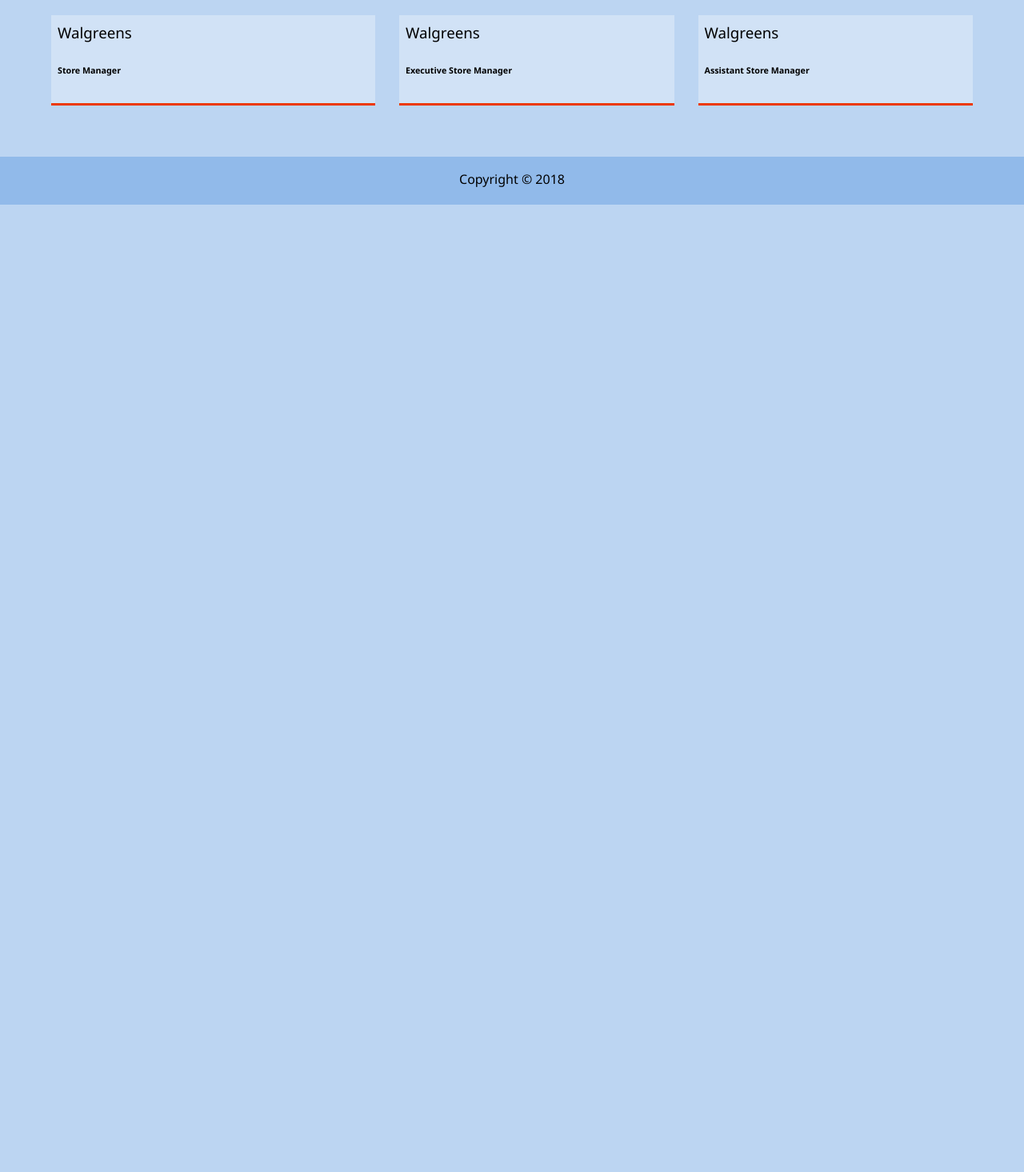
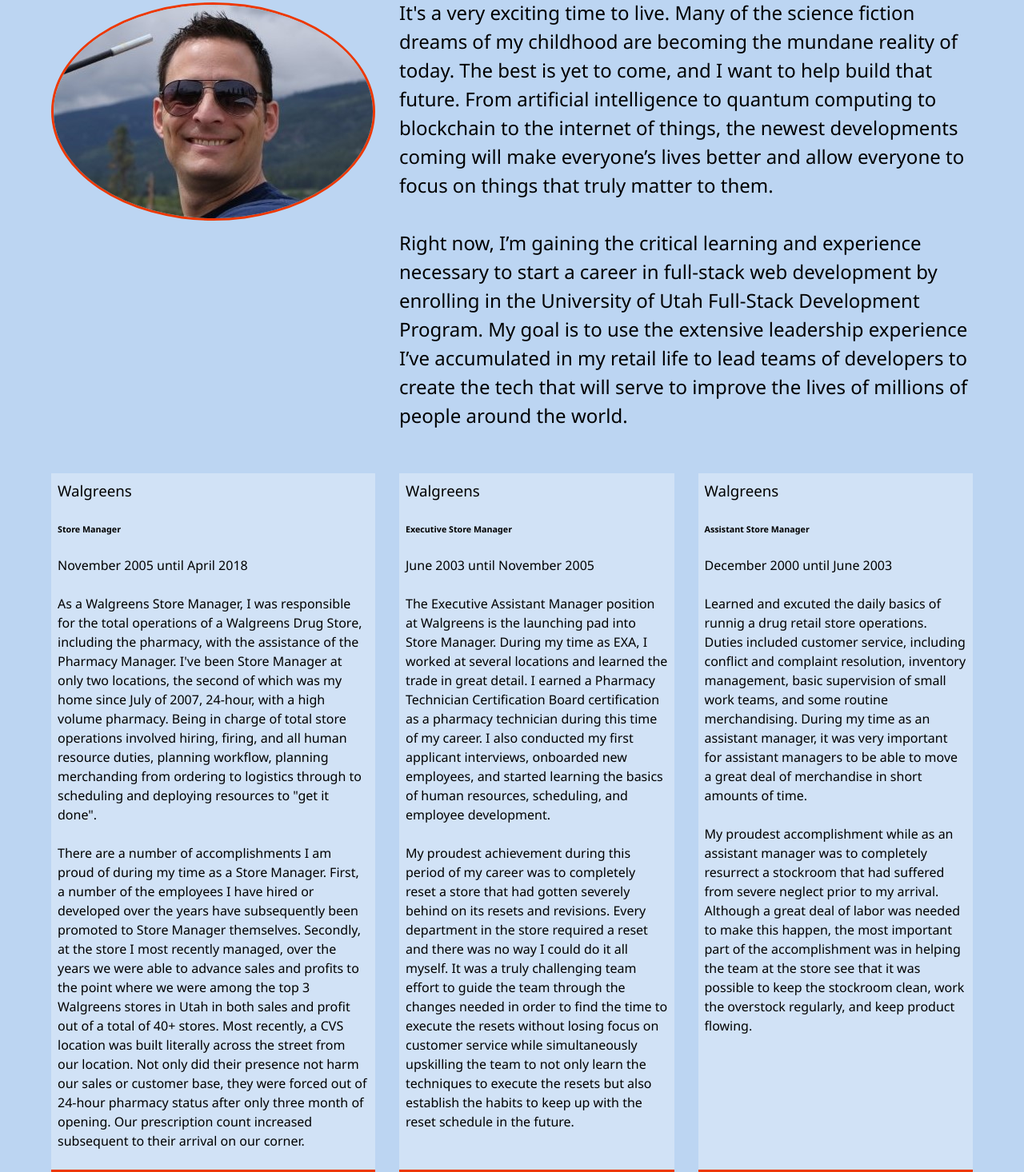
Before and after one commit to jamesschlader/portfolio, a website: page dist/about.html in a window 1280 px wide. Shown: the part 566-2032 px from the top of the page at 80% size. Before the commit the page ends 822 px from the top, so only its background shows below. Drawn offline with Linux system fonts and the light colour scheme.

Commit message:
finished adding text to the bio.

```diff
--- a/dist/about.html
+++ b/dist/about.html
@@ -56,7 +56,11 @@
 
             <div class="bio">
                 <h3 class="text-secondary">BIO</h3>
-                <p></p>
+                <p>I’m transitioning from a 17 year career in retail, 13 of those years in Store Management. Most of my career has been devoted to leading teams to over-perform to goals, grow in personal development, and make valuable contributions to the community. <br><br>
+                It's a very exciting time to live. Many of the science fiction dreams of my childhood are becoming the mundane reality of today. The best is yet to come, and I want to help build that future. From artificial intelligence to quantum computing to blockchain to the internet of things, the newest developments coming will make everyone’s lives better and allow everyone to focus on things that truly matter to them.
+                <br><br>
+                Right now, I’m gaining the critical learning and experience necessary to start a career in full-stack web development by enrolling in the University of Utah Full-Stack Development Program. My goal is to use the extensive leadership experience I’ve accumulated in my retail life to lead teams of developers to create the tech that will serve to improve the lives of millions of people around the world.
+                </p>
             </div>
 
             <div class="job job-1">
@@ -64,7 +68,10 @@
                     Walgreens
                 </h3>
                 <h6>Store Manager</h6>
-                <p></p>
+                <p>November 2005 until April 2018<br><br>
+                As a Walgreens Store Manager, I was responsible for the total operations of a Walgreens Drug Store, including the pharmacy, with the assistance of the Pharmacy Manager. I've been Store Manager at only two locations, the second of which was my home since July of 2007, 24-hour, with a high volume pharmacy. Being in charge of total store operations involved hiring, firing, and all human resource duties, planning workflow, planning merchanding from ordering to logistics through to scheduling and deploying resources to "get it done".<br><br>
+                There are a number of accomplishments I am proud of during my time as a Store Manager. First, a number of the employees I have hired or developed over the years have subsequently been promoted to Store Manager themselves. Secondly, at the store I most recently managed, over the years we were able to advance sales and profits to the point where we were among the top 3 Walgreens stores in Utah in both sales and profit out of a total of 40+ stores. Most recently, a CVS location was built literally across the street from our location. Not only did their presence not harm our sales or customer base, they were forced out of 24-hour pharmacy status after only three month of opening. Our prescription count increased subsequent to their arrival on our corner.
+                </p>
             </div>
 
             <div class="job job-2">
@@ -72,7 +79,9 @@
                     Walgreens
                 </h3>
                 <h6>Executive Store Manager</h6>
-                <p></p>
+                <p>June 2003 until November 2005<br><br>
+                The Executive Assistant Manager position at Walgreens is the launching pad into Store Manager. During my time as EXA, I worked at several locations and learned the trade in great detail. I earned a Pharmacy Technician Certification Board certification as a pharmacy technician during this time of my career. I also conducted my first applicant interviews, onboarded new employees, and started learning the basics of human resources, scheduling, and employee development. <br><br>My proudest achievement during this period of my career was to completely reset a store that had gotten severely behind on its resets and revisions. Every department in the store required a reset and there was no way I could do it all myself. It was a truly challenging team effort to guide the team through the changes needed in order to find the time to execute the resets without losing focus on customer service while simultaneously upskilling the team to not only learn the techniques to execute the resets but also establish the habits to keep up with the reset schedule in the future.
+                </p>
             </div>
 
             <div class="job job-3">
@@ -80,7 +89,9 @@
                     Walgreens
                 </h3>
                 <h6>Assistant Store Manager</h6>
-                <p></p>
+                <p>December 2000 until June 2003<br><br>
+                Learned and excuted the daily basics of runnig a drug retail store operations. Duties included customer service, including conflict and complaint resolution, inventory management, basic supervision of small work teams, and some routine merchandising. During my time as an assistant manager, it was very important for assistant managers to be able to move a great deal of merchandise in short amounts of time. <br><br>My proudest accomplishment while as an assistant manager was to completely resurrect a stockroom that had suffered from severe neglect prior to my arrival. Although a great deal of labor was needed to make this happen, the most important part of the accomplishment was in helping the team at the store see that it was possible to keep the stockroom clean, work the overstock regularly, and keep product flowing.
+                </p>
             </div>
         </div>
     </main>
```
